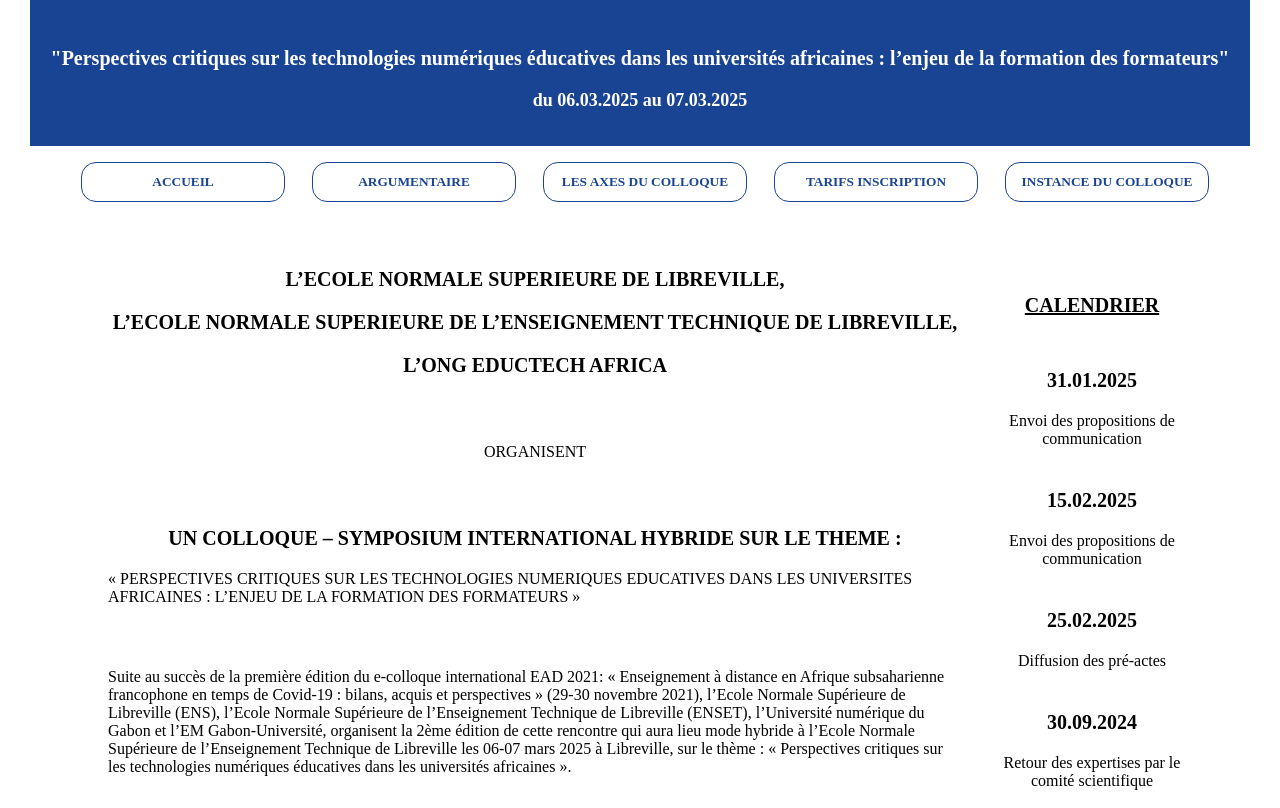
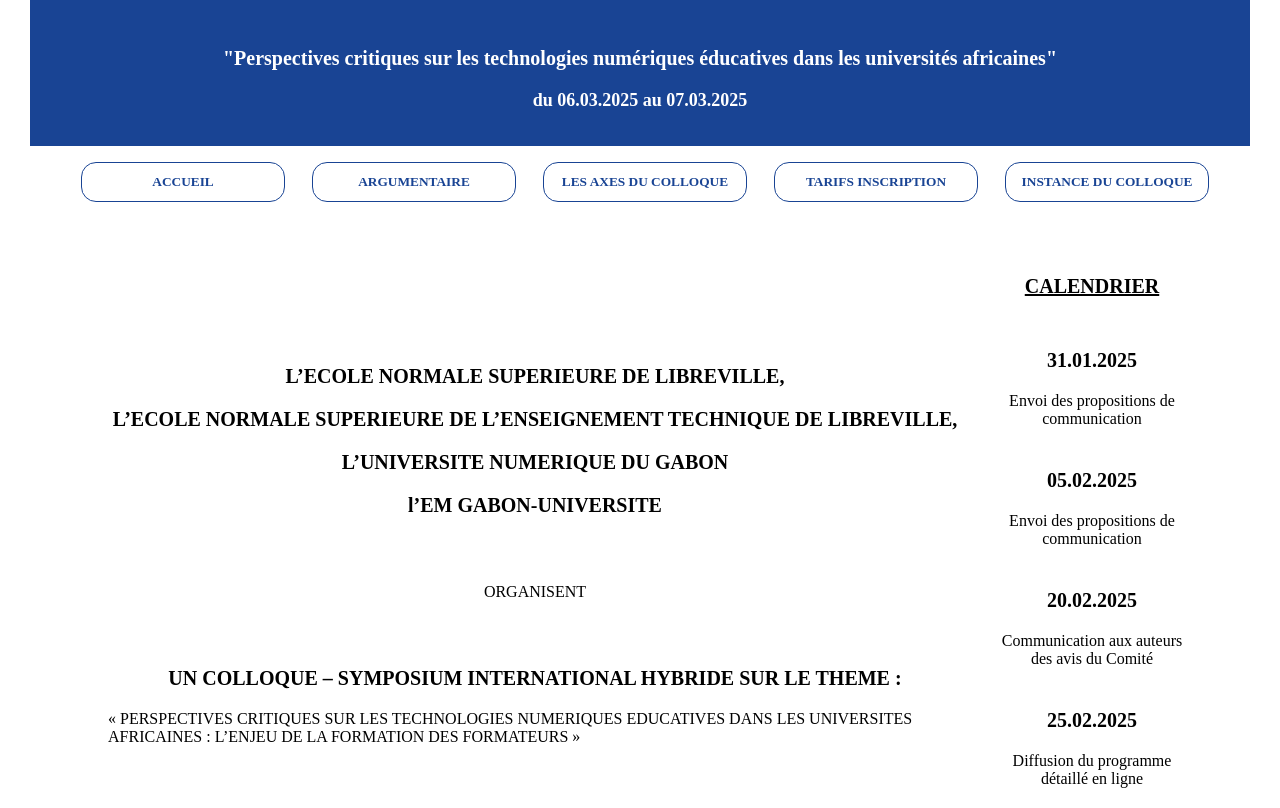
Before and after one commit to LeNsaff/colloque-symposium, a plain HTML site: page index.html in a window 1280 px wide. Shown: the part 134-942 px from the top of the page. Drawn offline with Linux system fonts and the light colour scheme.

Commit message:
dates maj

```diff
--- a/index.html
+++ b/index.html
@@ -15,8 +15,7 @@
                 <section>
                     <h1 class="headerpart">COLLOQUE-SYMPOSIUM INTERNATIONAL HYBRIDE</h1>
                     <h3 class="headerpart">
-                        "Perspectives critiques sur les technologies numériques éducatives dans les universités africaines :
-                        l’enjeu de la formation des formateurs"
+                        "Perspectives critiques sur les technologies numériques éducatives dans les universités africaines"
                     </h3>
                     <h5 class="headerpart center">du 06.03.2025 au 07.03.2025</h5>
                 </section>
@@ -42,7 +41,8 @@
                 <div class="center">
                     <h3>L’ECOLE NORMALE SUPERIEURE DE LIBREVILLE,</h3>
                     <h3>L’ECOLE NORMALE SUPERIEURE DE L’ENSEIGNEMENT TECHNIQUE DE LIBREVILLE,</h3>
-                    <h3>L’ONG EDUCTECH AFRICA</h3>
+                    <h3>L’UNIVERSITE NUMERIQUE DU GABON</h3>
+                    <H3>l’EM GABON-UNIVERSITE</H3>
 
                 </div>
 
@@ -403,21 +403,29 @@
                 </section>
 
                 <section class="ctndates">
-                    <h3>15.02.2025</h3>
+                    <h3>05.02.2025</h3>
                     <p>
                         Envoi des propositions de communication
                     </p>
                 </section>
 
                 <section class="ctndates">
+                    <h3>20.02.2025</h3>
+                    <p>
+                        Communication aux auteurs des avis du Comité
+                    </p>
+                </section>
+
+
+                <section class="ctndates">
                     <h3>25.02.2025</h3>
                     <p>
-                        Diffusion des pré-actes
+                        Diffusion du programme détaillé en ligne
                     </p>
                 </section>
 
                 <section class="ctndates">
-                    <h3>30.09.2024</h3>
+                    <h3>30.02.2024</h3>
                     <p>
                         Retour des expertises par le comité scientifique
                     </p>
@@ -437,6 +445,13 @@
                     <h3>07.03.2025</h3>
                     <p>
                         Dates du colloque
+                    </p>
+                </section>
+
+                <section class="ctndates">
+                    <h3>05.05.2024</h3>
+                    <p>
+                        Envoi des textes définitifs pour la publication des actes du colloque
                     </p>
                 </section>
 
```
